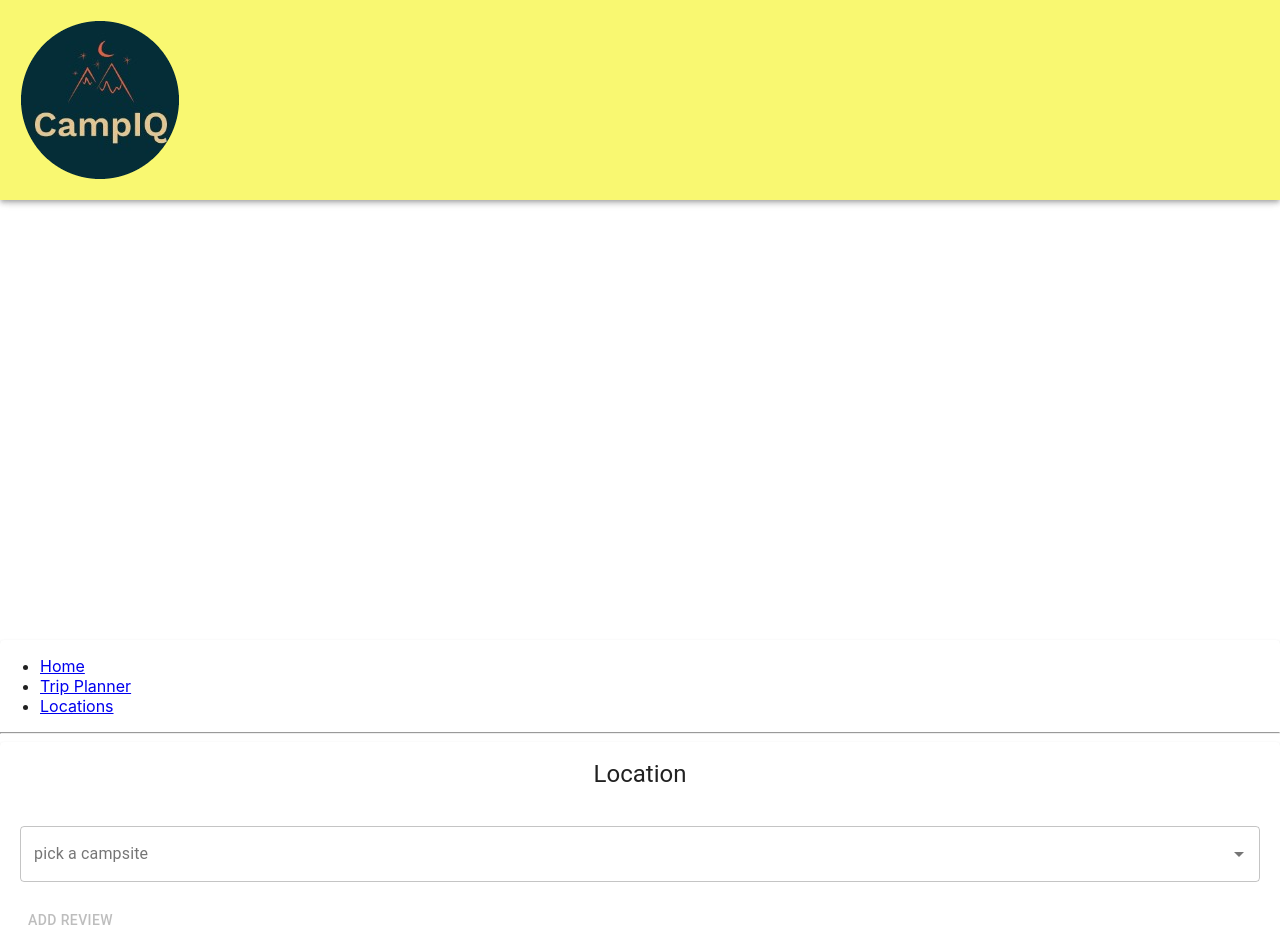
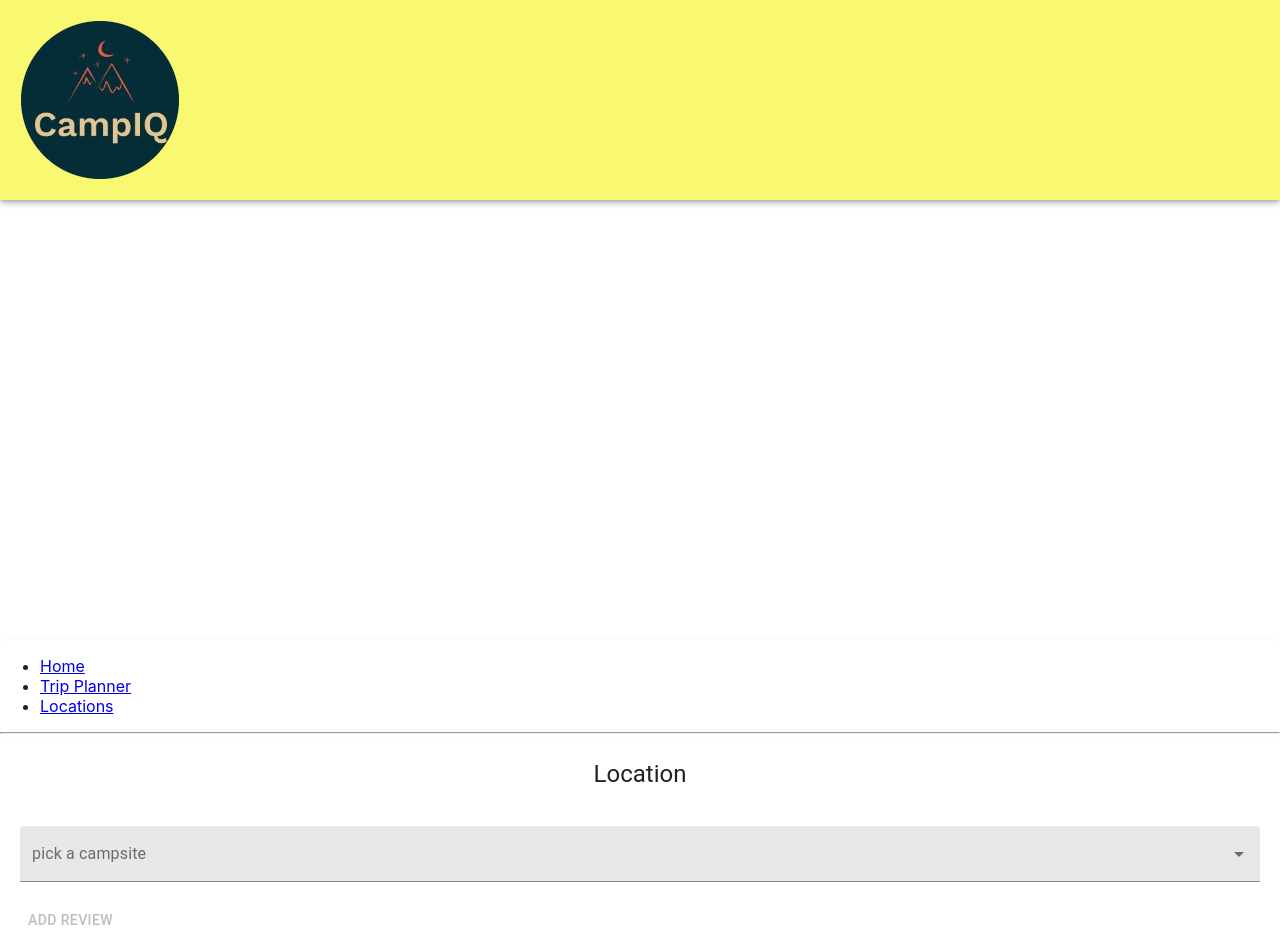
Before and after one commit to gigabytez1024/CampIQ, a React (Create React App) app in the folder campiqreact/: page /location in a window 1280 px wide. Shown: the top 952 px of the page. Built offline with nearby package versions, Linux system fonts and the light colour scheme.

Commit message:
fixed add review rerouting

```diff
--- a/campiqreact/src/Components/addreview.js
+++ b/campiqreact/src/Components/addreview.js
@@ -1,18 +1,16 @@
-import React, { useReducer, useEffect } from "react";
+import React from "react";
 import { MuiThemeProvider } from '@material-ui/core/styles';
 import {
-    Button,
     Card,
     CardHeader,
-    TextField,
 } from '@material-ui/core';
-import Autocomplete from "@material-ui/lab/Autocomplete";
 import theme from '../theme';
-import { useLocation } from "react-router-dom";
+import { Redirect } from 'react-router-dom'
 
 const Review = (props) => {
-    let campsite = "UNKNOWN";
+    let campsite = "";
     console.log(props);
+    if (props.location.state != null) {
         if (props.location.state.campsite) {
             campsite = props.location.state.campsite;
         }
@@ -27,5 +25,9 @@ const Review = (props) => {
                 </Card>
             </MuiThemeProvider >
         );
+    }
+    else {
+        return <Redirect to='/location' />
+    }
 };
 export default Review;
--- a/campiqreact/src/Components/location.js
+++ b/campiqreact/src/Components/location.js
@@ -50,7 +50,7 @@ const Location = (props) => {
                             <TextField
                                 {...params}
                                 label="pick a campsite"
-                                variant="outlined"
+                                variant="filled"
                                 fullWidth
                             />
                         )}
```
Lines whose indentation alone changed are shown as unchanged.
